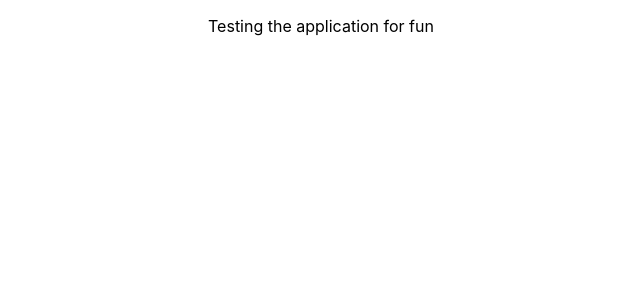
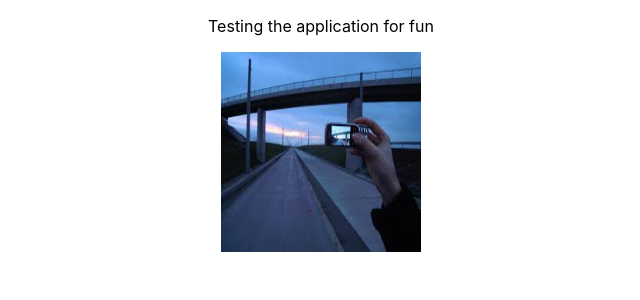
Before and after one commit to Saisiva123/GitOps, a React (Create React App) app: page / in a window 1280 px wide. Shown: the top 300 px of the page, without its empty margins (319-959 px from the left). Built offline with nearby package versions, Linux system fonts and the light colour scheme.

Commit message:
Added images

```diff
--- a/src/App.js
+++ b/src/App.js
@@ -1,9 +1,11 @@
 import './App.css';
+import bg from '../public/bg.png'
 
 function App() {
   return (
     <div className="App">
       <p>Testing the application for fun</p>
+      <img src={bg} width={200} height={200}></img>
     </div>
   );
 }
```
Also changed, not shown: public/bg.png (added).
